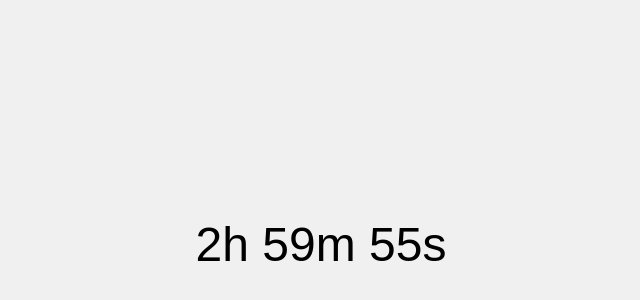
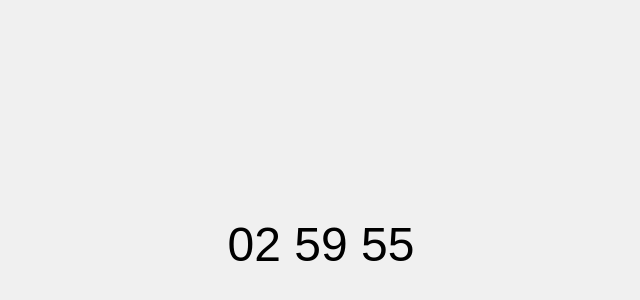
Before and after one commit to WilliamsCastillo/Contador_Regresivo, a plain HTML site: page index.html in a window 1280 px wide. Shown: the part 156-456 px from the top of the page, without its empty margins (319-959 px from the left). Drawn offline with Linux system fonts and the light colour scheme.

Commit message:
Update index.html

```diff
--- a/index.html
+++ b/index.html
@@ -19,7 +19,7 @@
     </style>
 </head>
 <body>
-    <div id="contador">0h 0m 0s</div>
+    <div id="contador">00 00 00</div>
     <script>
         function iniciarContador(horas) {
             var cuentaAtras = new Date().getTime() + horas * 60 * 60 * 1000;
@@ -32,11 +32,15 @@
                 var minutos = Math.floor((distancia % (1000 * 60 * 60)) / (1000 * 60));
                 var segundos = Math.floor((distancia % (1000 * 60)) / 1000);
 
-                document.getElementById("contador").innerText = horas + "h " + minutos + "m " + segundos + "s";
+                var horasStr = horas.toString().padStart(2, '0');
+                var minutosStr = minutos.toString().padStart(2, '0');
+                var segundosStr = segundos.toString().padStart(2, '0');
+
+                document.getElementById("contador").innerText = horasStr + ' ' + minutosStr + ' ' + segundosStr;
 
                 if (distancia < 0) {
                     clearInterval(intervalo);
-                    document.getElementById("contador").innerText = "¡Tiempo terminado!";
+                    document.getElementById("contador").innerText = "00 00 00";
                 }
             }
 
```
